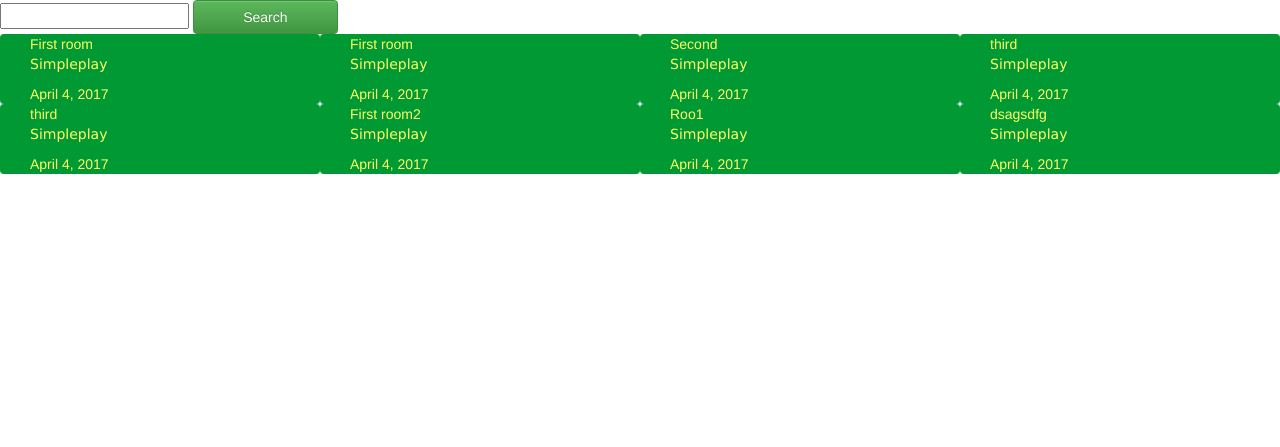
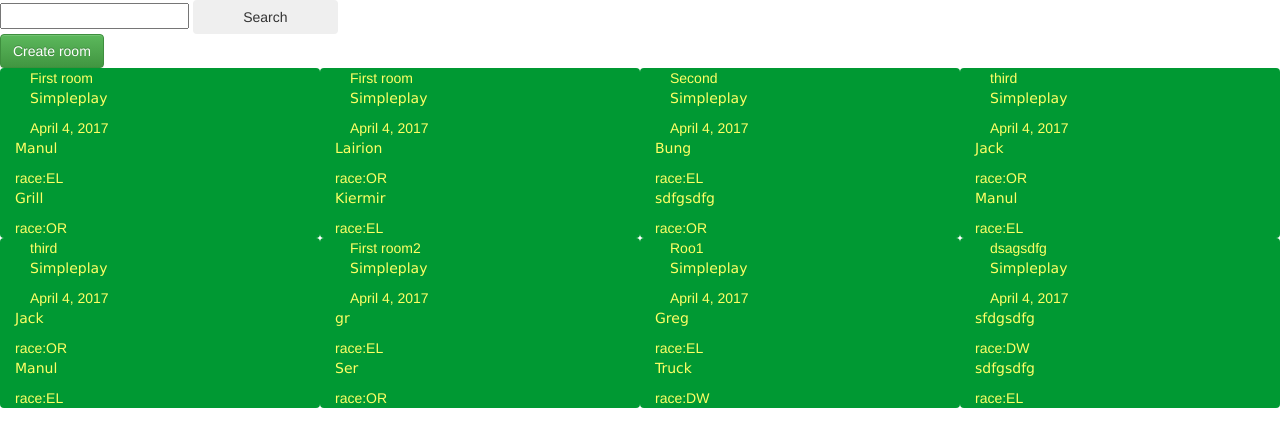
Before and after one commit to Lairion/BK, a Django app: page /main/ in a window 1280 px wide. Shown: the top 447 px of the page. Run offline with Django 3.2, Linux system fonts and the light colour scheme; data comes from the database, SQL or seed files in the repository; both versions use the stored data as it was after the commit; some libraries are stand-ins or nearby versions.

Commit message:
Change request

```diff
--- a/room/models.py
+++ b/room/models.py
@@ -11,7 +11,7 @@ class Room(models.Model):
 		return self.name
 
 class Character(models.Model):
-	RACE = (("HM","Human"),("EL","Elf"),("OR","Orc"),("DW","Dwarf"))
+	RACE = (("HM","Human"),("EL","Elf"),("OR","Orc"),("DW","Dwarf"),("WR","Werewolf"))
 	room = models.ForeignKey(Room)
 	name = models.CharField(max_length = 50)
 	race = models.CharField(max_length = 3, choices = RACE)
--- a/room/urls.py
+++ b/room/urls.py
@@ -1,8 +1,7 @@
 from django.conf.urls import url
-from .views import (show_rooms,create_players,create_room)
+from .views import (show_rooms,create_players)
 
 urlpatterns = [
-    url(r'^main/', show_rooms ),
-    url(r'^createplayers/', create_players ),
-    url(r'^create_room/', create_room ),
+    url(r'^main/$', show_rooms ),
+    url(r'^createplayers/$', create_players ),
 ]
--- a/room/views.py
+++ b/room/views.py
@@ -1,7 +1,21 @@
+from django.views.decorators.csrf import csrf_protect
 from django.shortcuts import render
 from .models import Room,Character
 # Create your views here.
+@csrf_protect
 def show_rooms(request):
+	if request.method == "POST":
+		name_room = request.POST.get("nameRoom")
+		name_player = request.POST.get("nameChar")
+		race_player = request.POST.get("raceChar")
+		name_enemy = request.POST.get("nameEnem")
+		race_enemy = request.POST.get("raceEnem")
+		room = Room(name=name_room,game_type = "SP")
+		room.save()
+		players = Character(room=room, name = name_player, race =race_player)
+		enemy = Character(room=room, name = name_enemy, race =race_enemy)
+		players.save()
+		enemy.save()
 	rooms = Room.objects.all()
 	characters = Character.objects.all()
 	context = {
@@ -12,21 +26,7 @@ def show_rooms(request):
 	return render(request,"main_menu.html",context)
 def create_players(request):
 	context = {
-		"title":"Create players"
+		"title":"Create players",
+		"races":Character.RACE
 	}
 	return render(request,"characters_create.html", context)
-def create_room(request):
-	if request.method == "GET":
-		name_room = request.GET.get("nameRoom")
-		name_player = request.GET.get("nameChar")
-		race_player = request.GET.get("raceChar")
-		name_enemy = request.GET.get("nameEnem")
-		race_enemy = request.GET.get("raceEnem")
-		print(name_room)
-		room = Room(name=name_room,game_type = "SP")
-		room.save()
-		players = Character(room=room, name = name_player, race =race_player)
-		enemy = Character(room=room, name = name_enemy, race =race_enemy)
-		players.save()
-		enemy.save()
-		return show_rooms(request)
--- a/templates/main_menu.html
+++ b/templates/main_menu.html
@@ -6,7 +6,9 @@
 {% endblock CSS %}
 {% block content %}
 	<input type="text">
-	<button id="search" type="submit" class="btn btn-success">Search</button>
+	<button id="search" type="submit" class="btn">Search</button>
+	<br>
+	<a href="/createplayers/"><button type="submit" class="btn btn-success" >Create room</button></a>
 	<br>
 	{%for room in rooms %}
 		<div class="col-sm-3 block_blue">
@@ -14,8 +16,8 @@
 			<div class="col-sm-12">{%if room.game_type == "SP"%} <p>Simpleplay</p> {% else %} <p>Multiplay</p> {% endif %}</div>
 			<div class="col-sm-12">{{room.data_begin}}</div>
 			{% for character in characters %}
-				{% if character.room == room.id %}
-					<p>{{character}}</p>
+				{% if character.room == room %}
+					<p>{{character}}</p> race:{{character.race}}
 				{% endif %}
 			{%endfor%}
 		</div>
```
Also changed, not shown: templates/characters_create.html (+12 -3 lines), db.sqlite3.
